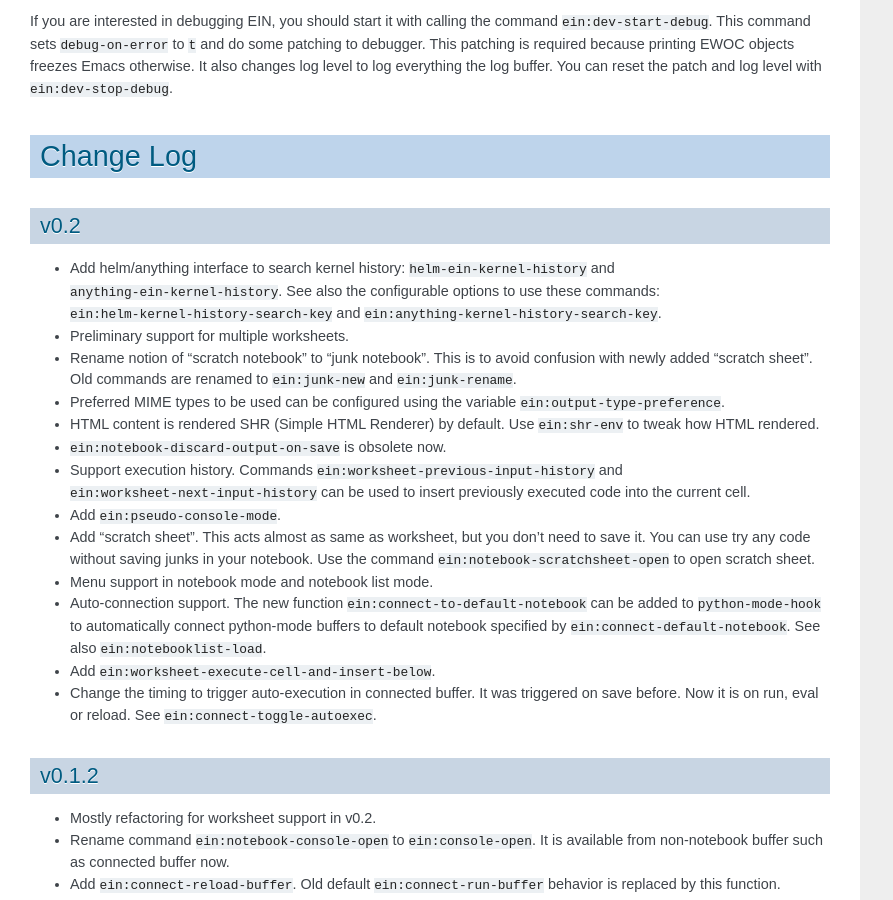
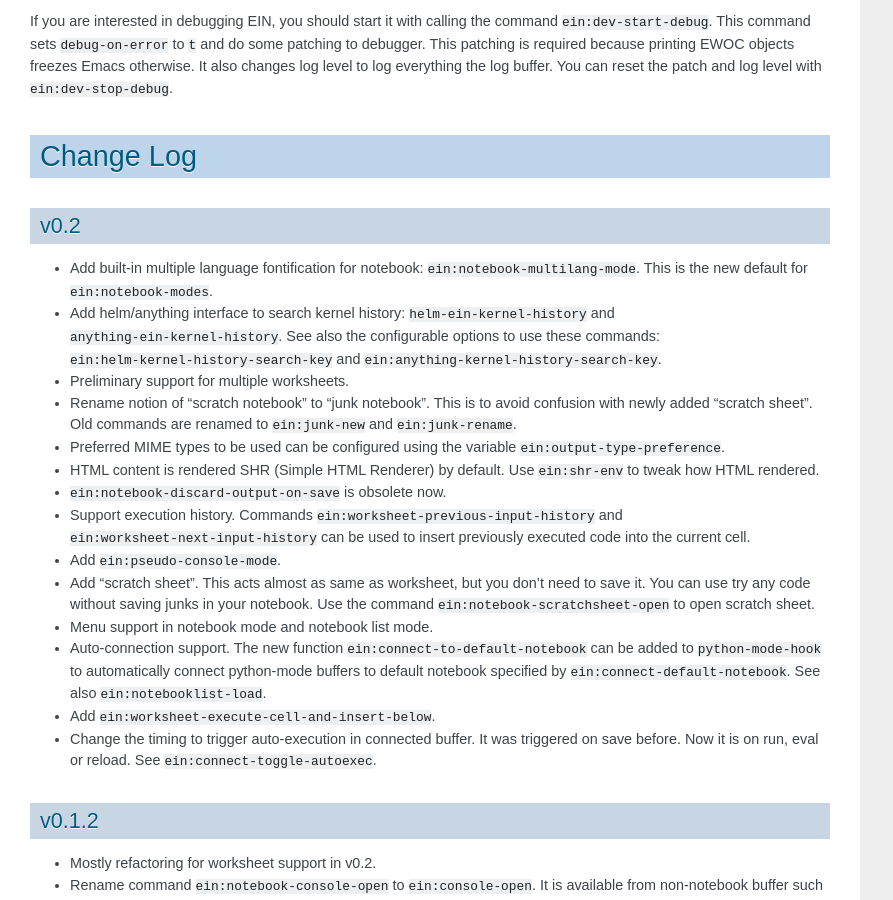
Before and after one commit to millejoh/emacs-ipython-notebook, a Sphinx documentation site: the page built from doc/source/index.rst, in a window 1280 px wide and 900 px high, scrolled down 14236 px. Shown: the whole window, without its empty margins (0-893 px from the left). Built offline with Sphinx 7.4.7, drawn with Linux system fonts in a browser that asks for light colours; cross-references to code outside the pages are shown as plain code.

Commit message:
Update change log

```diff
--- a/doc/source/index.rst
+++ b/doc/source/index.rst
@@ -513,6 +513,9 @@
 v0.2
 ----
 
+* Add built-in multiple language fontification for notebook:
+  :el:symbol:`ein:notebook-multilang-mode`.
+  This is the new default for :el:symbol:`ein:notebook-modes`.
 * Add helm/anything interface to search kernel history:
   :el:symbol:`helm-ein-kernel-history` and
   :el:symbol:`anything-ein-kernel-history`.
```
